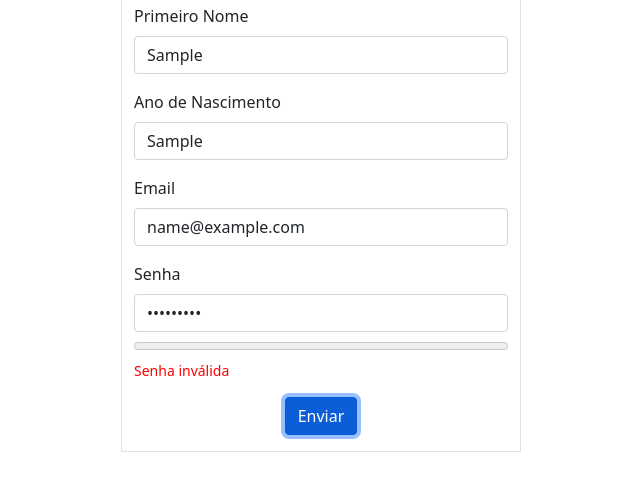
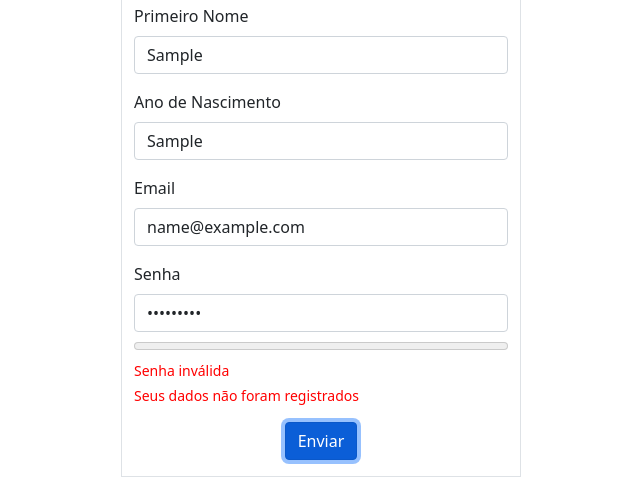
Before and after one commit to gianmalfate/validar_cadastro_usuario, a plain HTML site: page index.html in a window 1280 px wide. Both pictures are taken after typing "Sample", "Sample", "name@example.com", "Sample123" into the empty fields and a click on the button "Enviar". Shown: the part 67-570 px from the top of the page, without its empty margins (319-959 px from the left). Drawn offline with Linux system fonts and the light colour scheme.

Commit message:
second commit
funcao validarForm adicionada

```diff
--- a/index.html
+++ b/index.html
@@ -20,7 +20,7 @@
         </div>
         <div class="row">
             <div class="col">
-                <form id="singleForm" action="javascript:void(0);">
+                <form id="singleForm" onsubmit="validarForm(); return false;">
                     <div class="mb-3">
                         <label for="inputName" class="form-label">Primeiro Nome</label>
                         <input type="text" class="form-control" id="inputName" required>
--- a/js/validar.js
+++ b/js/validar.js
@@ -8,6 +8,7 @@ let emailHelp = document.querySelector("#inputEmailHelp");
 let senha = document.querySelector("#inputPassword");
 let senhaHelp = document.querySelector("#inputPasswordHelp");
 let meter = document.querySelector("#passStrengthMeter");
+let formulario = document.querySelector("#inputResult");
 
 /*declarando o evento listener para o campos de texto do form.
 Uma vez o foco do campo mude, será chamada a função*/
@@ -20,7 +21,7 @@ senha.addEventListener('focusout', validarSenha);
 // Função para validar o nome do usuário
 function validarNome() {
     const valorNome = nome.value;
-    const regexNome = /^[a-zA-Z ]{6,}$/; // Somente letras e comprimento maior que 6
+    const regexNome = /^[a-zA-Z ]{5,}$/; // Somente letras e comprimento maior que 6
     if (!regexNome.test(valorNome)) {
         nomeHelp.textContent = "O nome deve conter apenas letras e ter no mínimo 6 caracteres";
         nomeHelp.style.color = "red";
@@ -115,7 +116,7 @@ function validarSenha() {
     }
 
     // Determinar o nível de segurança da senha
-    if (valorSenha.length < 8 && temCaractereEspecial && temNumero) {
+    if (valorSenha.length <= 8 && temCaractereEspecial && temNumero) {
         senhaHelp.textContent = "Senha Fraca";
         senhaHelp.style.color = "red";
         meter.value = 10;
@@ -137,6 +138,32 @@ function validarSenha() {
         return false;
     }
 }
+
+// Função principal para validar todos os campos e exibir mensagem
+function validarForm() {
+    // Executar todas as funções de validação
+    const nomeValido = validarNome();
+    const anoValido = validarAno();
+    const emailValido = validarEmail();
+    const senhaValida = validarSenha();
+
+    // Verificar se todos os campos são válidos
+    if (nomeValido && anoValido && emailValido && senhaValida) {
+        // Todos os campos são válidos, exibir mensagem de sucesso
+        formulario.textContent = "Seus dados foram registrados";
+        formulario.style.color = "green";
+    } else {
+        // Pelo menos um campo não é válido, exibir mensagem de erro
+        formulario.textContent = "Seus dados não foram registrados";
+        formulario.style.color = "red";
+    }
+}
+
+
+formulario.addEventListener('submit', function(event) {
+    event.preventDefault(); // Impede o envio padrão do formulário
+    validarForm(); // Chama a função de validação do formulário
+});
 
 
 
```
